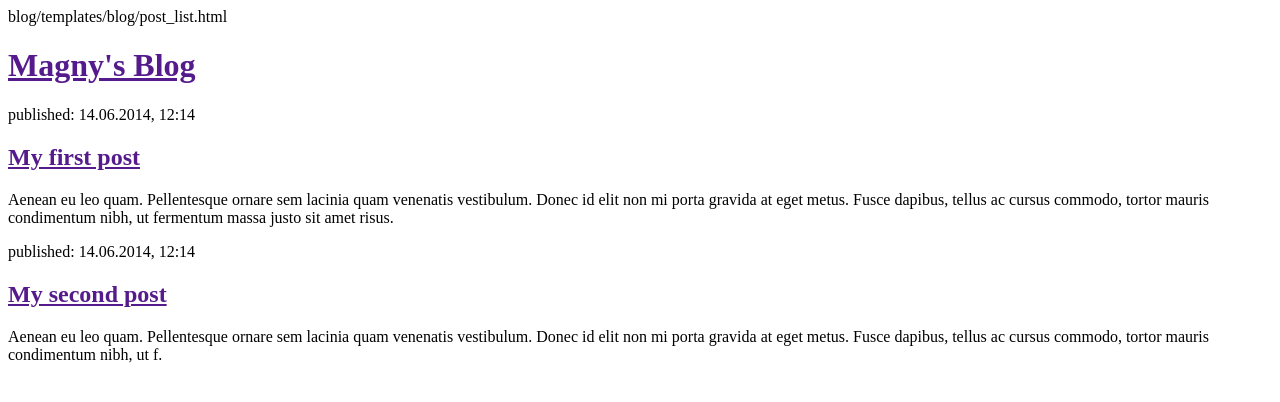
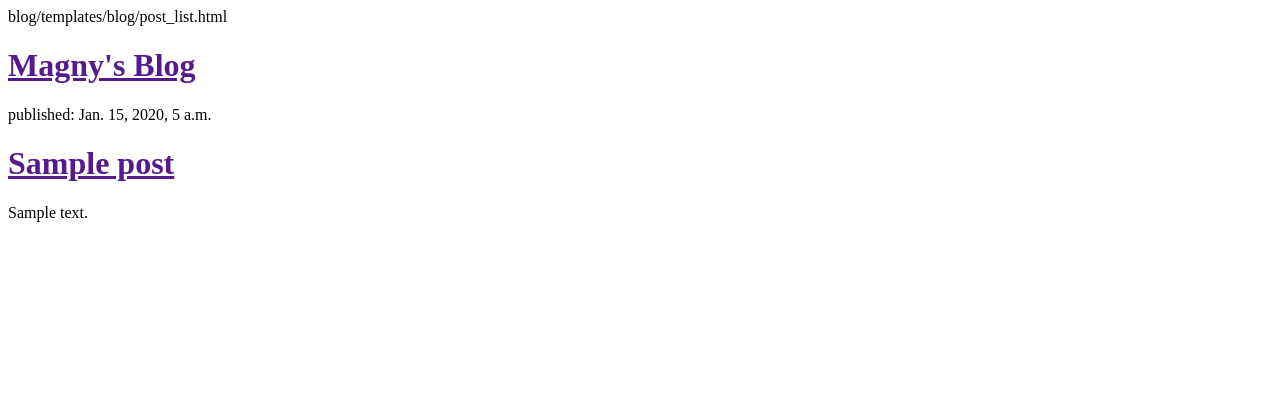
Before and after one commit to mnaba0103/my-first-blog, a Django app: template blog/templates/blog/post_list.html in a window 1280 px wide. Shown: the top 402 px of the page. Run offline with Django 3.2, Linux system fonts and the light colour scheme; the template is opened without the code that fills it: values that come from a table or form of the project are taken from there, others are empty; tables that the repository leaves empty hold one stand-in row (values such as "Sample post").

Commit message:
Modified templates to display posts from database.

```diff
--- a/blog/templates/blog/post_list.html
+++ b/blog/templates/blog/post_list.html
@@ -8,16 +8,14 @@ blog/templates/blog/post_list.html
             <h1><a href="">Magny's Blog</a></h1>
         </div>
 
-        <div>
-            <p>published: 14.06.2014, 12:14</p>
-            <h2><a href="">My first post</a></h2>
-            <p>Aenean eu leo quam. Pellentesque ornare sem lacinia quam venenatis vestibulum. Donec id elit non mi porta gravida at eget metus. Fusce dapibus, tellus ac cursus commodo, tortor mauris condimentum nibh, ut fermentum massa justo sit amet risus.</p>
-        </div>
 
-        <div>
-            <p>published: 14.06.2014, 12:14</p>
-            <h2><a href="">My second post</a></h2>
-            <p>Aenean eu leo quam. Pellentesque ornare sem lacinia quam venenatis vestibulum. Donec id elit non mi porta gravida at eget metus. Fusce dapibus, tellus ac cursus commodo, tortor mauris condimentum nibh, ut f.</p>
-        </div>
+        {% for post in posts %}
+            <div>
+                <p>published: {{ post.published_date }}</p>
+                <h1><a href="">{{ post.title }}</a></h1>
+                <p>{{ post.text|linebreaksbr }}</p>
+            </div>
+        {% endfor %}
+
     </body>
 </html>
--- a/mysite/settings.py
+++ b/mysite/settings.py
@@ -25,7 +25,7 @@ SECRET_KEY = '(jz(27wp20v25-@-8^p34s6^t$=i66p5ibq$+e1ax-mdnxgv(s'
 # SECURITY WARNING: don't run with debug turned on in production!
 DEBUG = True
 
-ALLOWED_HOSTS = ['127.0.0.1', '<mnaba0103>.pythonanywhere.com']
+ALLOWED_HOSTS = ['127.0.0.1', 'mnaba0103.pythonanywhere.com']
 
 
 # Application definition
```
Also changed, not shown: blog/views.py (+23 -2 lines).
